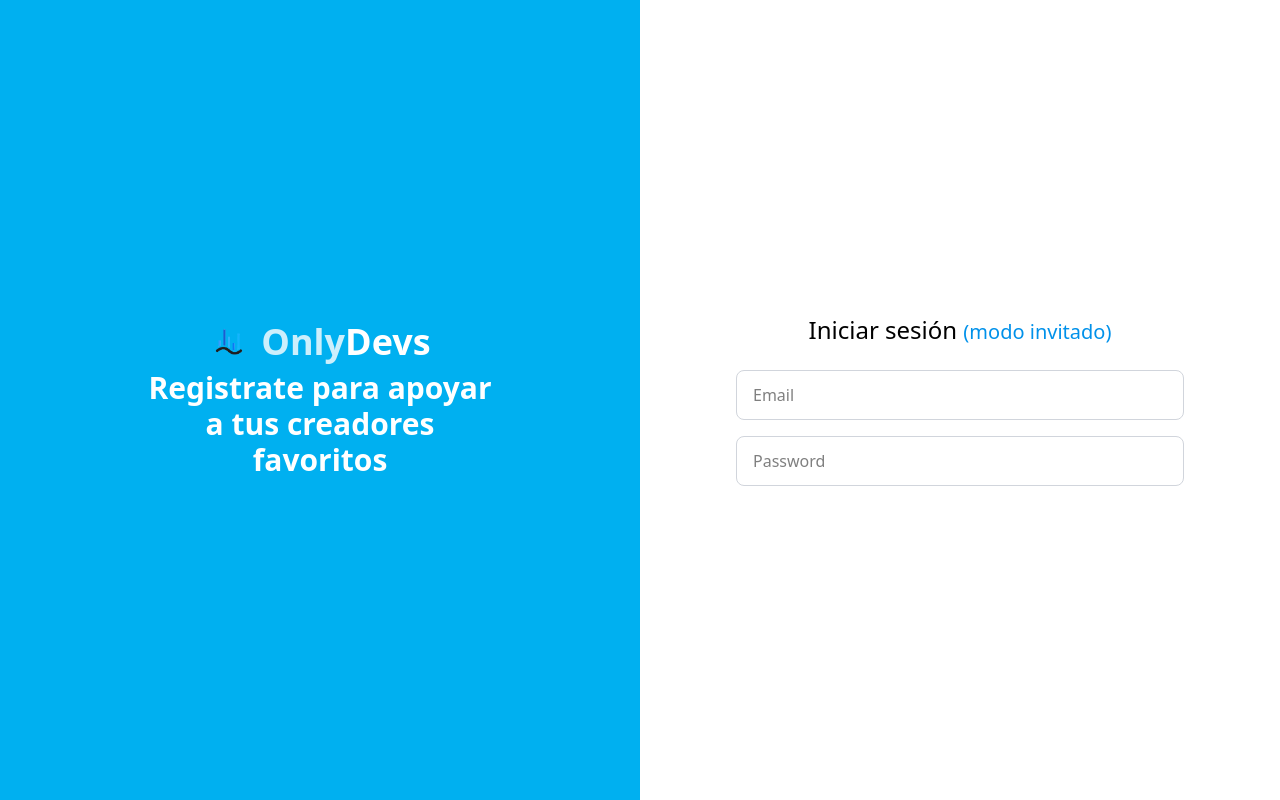
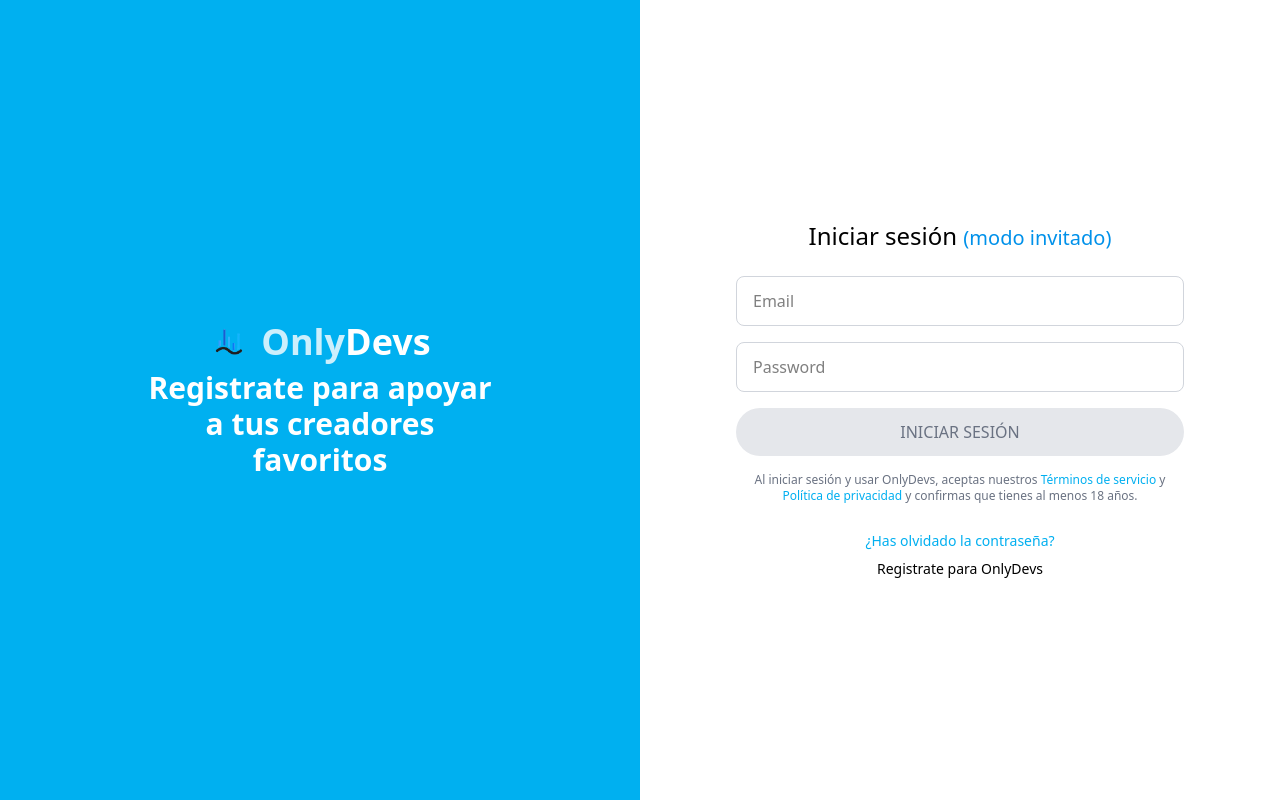
Before and after one commit to j0nvthvn/onlyDevs, a React (Vite) app: page /login in a window 1280 px wide. Built offline with nearby package versions, Linux system fonts and the light colour scheme; some icons are missing.

Commit message:
feat: enhance LoginPage with password submit button and additional user prompts

```diff
--- a/src/pages/LoginPage.jsx
+++ b/src/pages/LoginPage.jsx
@@ -40,16 +40,50 @@
                 className="w-full px-4 py-3 border border-gray-300 rounded-lg focus:outline-none focus:ring-2 focus:ring-[#00aff0]"
               />
             </div>
-            <div className="relative">
+            <div className="relative mb-4">
               <input
                 placeholder="Password"
                 className="w-full px-4 py-3 border border-gray-300 rounded-lg focus:outline-none focus:ring-2 focus:ring-[#00aff0]"
               />
-              <button type="button" className="absolute top-1/2 -translate-y-1/2 right-3 text-gray-500 cursor-pointer" onClick={togglePasswordVisibility}>
-                <Icon icon={showPassword?"mdi:eye-off":"mdi:eye"}/>
+              <button
+                type="button"
+                className="absolute top-1/2 -translate-y-1/2 right-3 text-gray-500 cursor-pointer"
+                onClick={togglePasswordVisibility}
+              >
+                <Icon icon={showPassword ? "mdi:eye-off" : "mdi:eye"} />
               </button>
             </div>
+            <button
+              type="submit"
+              className="w-full bg-gray-200 text-gray-500 font-medium py-3 rounded-full hover:bg-[#00aff0] transition duration-200 cursor-pointer hover:text-white"
+            >
+              INICIAR SESIÓN
+            </button>
           </form>
+          <div className="mt-4 text-xs text-gray-500 text-center">
+            Al iniciar sesión y usar OnlyDevs, aceptas nuestros
+            <a href="#" className="text-[#00aff0]">
+              {" "}
+              Términos de servicio
+            </a>{" "}
+            y{" "}
+            <a href="#" className="text-[#00aff0]">
+              {" "}
+              Política de privacidad
+            </a>
+            {" "}
+            y confirmas que tienes al menos 18 años.
+          </div>
+          <div className="mt-6 text-center">
+            <a href="#" className="text-[#00aff0] text-sm">
+              ¿Has olvidado la contraseña?
+            </a>
+            <div className="mt-1">
+              <a href="#" className="text-[#ooaff0] text-sm">
+                Registrate para OnlyDevs
+              </a>
+            </div>
+          </div>
         </div>
       </section>
     </div>
```
